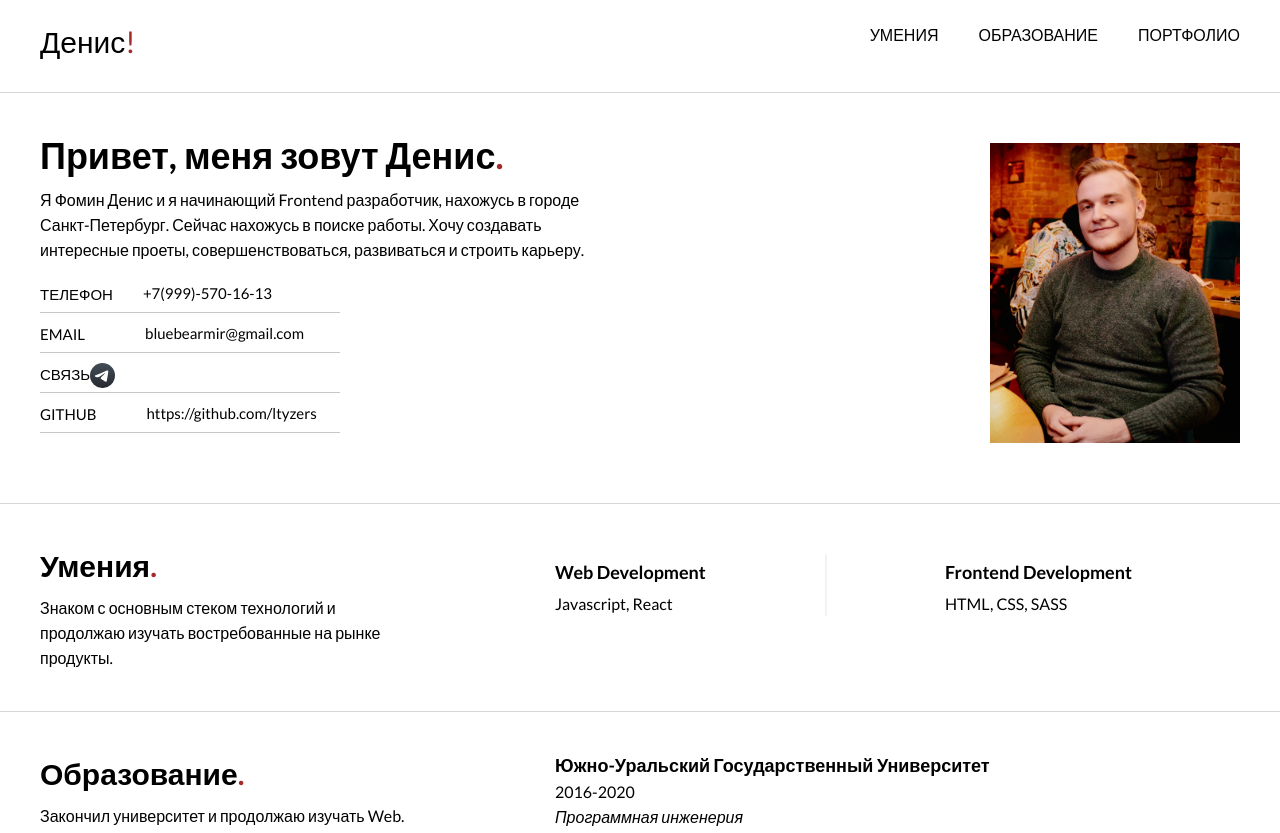
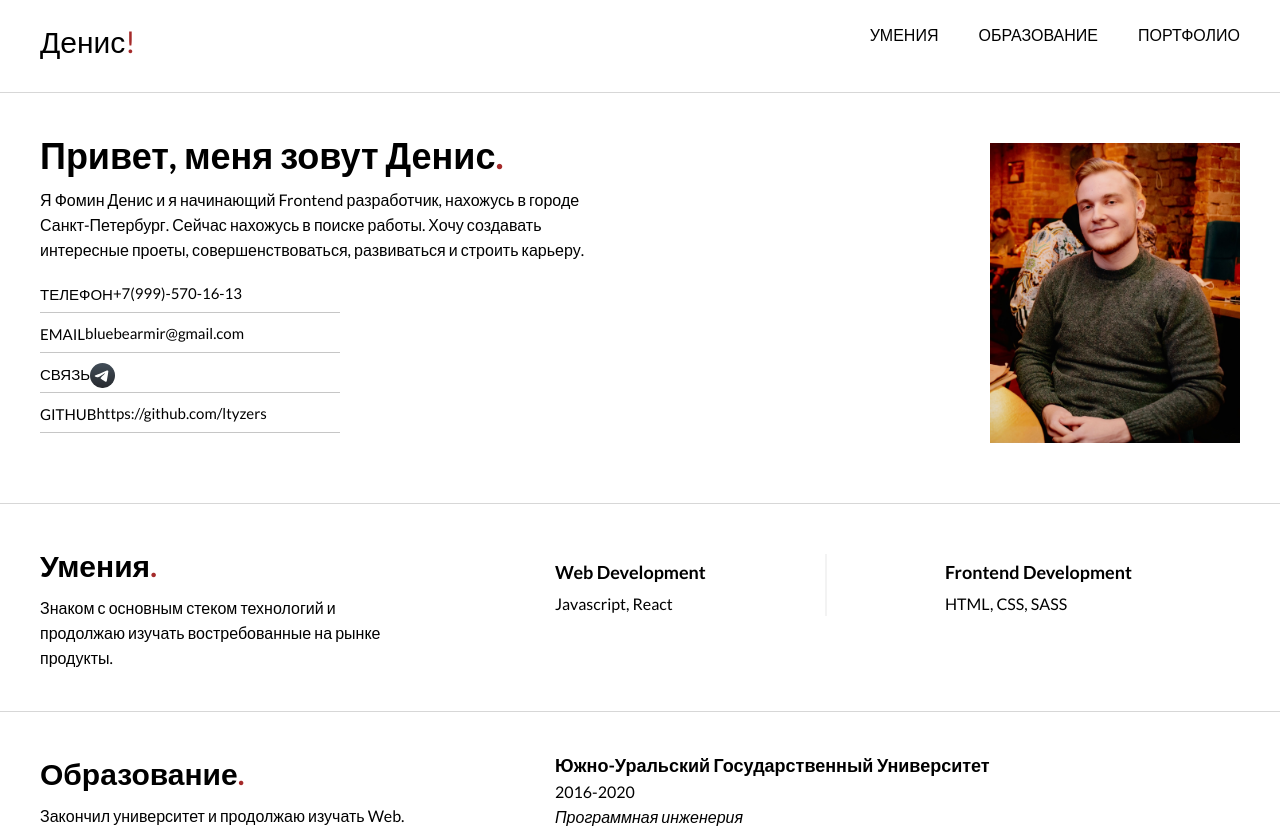
Before and after one commit to ltyzers/ltyzers.github.io, a plain HTML site: page index.html in a window 1280 px wide. Shown: the top 833 px of the page. Drawn offline with Linux system fonts and the light colour scheme.

Commit message:
Update styles.css

```diff
--- a/styles.css
+++ b/styles.css
@@ -95,7 +95,7 @@ h2::after {
   font-weight: 700;
   margin-bottom: 10px;
 }
-.info:first-child .contact {
+/* .info:first-child .contact {
   padding-left: 30px;
 }
 .info:nth-child(2) .contact {
@@ -106,6 +106,9 @@ h2::after {
 }
 .info:last-child {
   align-items: center;
+} */
+.contact {
+  right: 0px;
 }
 .info .link {
   padding-left: 120px;
```
